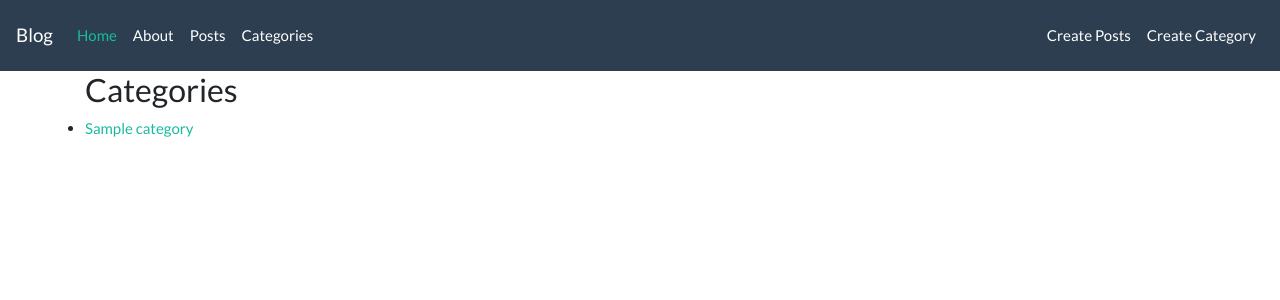
After one commit to FatlumGjinofci/codeigniter-blog, a CodeIgniter app: page /database/categories in a window 1280 px wide. The commit adds this page. Shown: the top 300 px of the page. Run offline with CodeIgniter, Linux system fonts and the light colour scheme; tables that the repository leaves empty or names only in its code hold one stand-in row (values such as "Sample post"); some libraries are stand-ins or nearby versions.

Commit message:
added Category create and get posts by category

```diff
--- a/application/config/autoload.php
+++ b/application/config/autoload.php
@@ -132,4 +132,4 @@ $autoload['language'] = array();
 |
 |	$autoload['model'] = array('first_model' => 'first');
 */
-$autoload['model'] = array('post_model');
+$autoload['model'] = array('post_model','category_model');
--- a/application/config/routes.php
+++ b/application/config/routes.php
@@ -53,7 +53,14 @@ $route['posts/create'] = 'posts/create';
 $route['posts/update'] = 'posts/update';
 $route['posts/(:any)'] = 'posts/view/$1';
 $route['posts'] = 'posts/index';
+
+
 $route['default_controller'] = 'pages/view';
+
+$route['categories'] = 'categories/index';
+$route['categories/create'] = 'categories/create';
+$route['categories/posts/(:any)'] = 'categories/posts/$1';
+
 $route['(:any)'] = 'pages/view/$1';
 $route['(:any)'] = 'pages/view/$1';
 $route['404_override'] = '';
--- /dev/null
+++ b/application/controllers/Categories.php
@@ -0,0 +1,43 @@
+<?php
+    class Categories extends CI_Controller {
+        public function create()
+        {
+            $data['title'] = 'Create category';
+
+            $this->form_validation->set_rules('name', 'Name', 'required');
+
+            if($this->form_validation->run() === false)
+            {
+                $this->load->view('templates/header');
+                $this->load->view('categories/create', $data);
+                $this->load->view('templates/footer');
+            }
+            else
+            {
+                $this->category_model->create_category();
+                redirect('categories');
+            }
+        }
+
+        public function index()
+        {
+            $data['title'] = 'Categories';
+
+            $data['categories'] = $this->category_model->get_categories();
+
+            $this->load->view('templates/header');
+            $this->load->view('categories/index', $data);
+            $this->load->view('templates/footer');
+        }
+
+        public function posts($id)
+        {
+            $data['title'] = $this->category_model->get_category($id)->name;
+
+            $data['posts'] = $this->post_model->get_posts_by_category($id);
+
+            $this->load->view('templates/header');
+            $this->load->view('posts/index', $data);
+            $this->load->view('templates/footer');
+        }
+    }
--- /dev/null
+++ b/application/models/Category_model.php
@@ -0,0 +1,32 @@
+<?php
+    class Category_model extends CI_Model {
+
+        public function __construct()
+        {
+            $this->load->database();
+        }
+
+        public function create_category()
+        {
+            $data = array(
+                'name' => $this->input->post('name'),
+            );
+
+            return $this->db->insert('categories', $data);
+        }
+
+        public function get_categories()
+        {
+            $this->db->order_by('name');
+            $query = $this->db->get('categories');
+
+            return $query->result_array();
+        }
+
+        public function get_category($id)
+        {
+            $query = $this->db->get_where('categories', array('id' => $id));
+
+            return $query->row();
+        }
+    }
--- a/application/models/Post_model.php
+++ b/application/models/Post_model.php
@@ -68,4 +68,13 @@
             return $query->result_array();
         }
 
+        public function get_posts_by_category($category_id)
+        {
+            $this->db->order_by('posts.id', 'DESC');
+            $this->db->join('categories', 'categories.id = posts.category_id');
+
+            $query = $this->db->get_where('posts', array('category_id' => $category_id));
+            return $query->result_array();
+        }
+
     }
--- /dev/null
+++ b/application/views/categories/index.php
@@ -0,0 +1,11 @@
+<h3><?= $title ?></h3>
+
+<ul class="list-group">
+    <?php foreach($categories as $category): ?>
+        <li>
+            <a href="<?php echo site_url('/categories/posts/'. $category['id']); ?>">
+                <?php echo $category['name']; ?>
+            </a>
+        </li>
+    <?php endforeach; ?>
+</ul>
--- a/application/views/templates/header.php
+++ b/application/views/templates/header.php
@@ -30,10 +30,16 @@
                 <li class="nav-item">
                     <a class="nav-link" href="<?php echo base_url(); ?>posts">Posts</a>
                 </li>
+                <li class="nav-item">
+                    <a class="nav-link" href="<?php echo base_url(); ?>categories">Categories</a>
+                </li>
             </ul>
             <ul class="nav navbar-nav navbar-right">
                 <li class="nav-item">
                     <a class="nav-link" href="<?php echo base_url(); ?>posts/create">Create Posts</a>
+                </li>
+                <li class="nav-item">
+                    <a class="nav-link" href="<?php echo base_url(); ?>categories/create">Create Category</a>
                 </li>
             </ul>
         </div>
```
Also changed, not shown: application/views/categories/create.php (added, +11 -0 lines).
